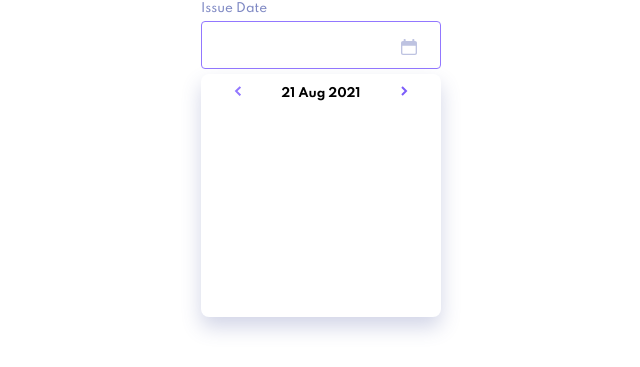
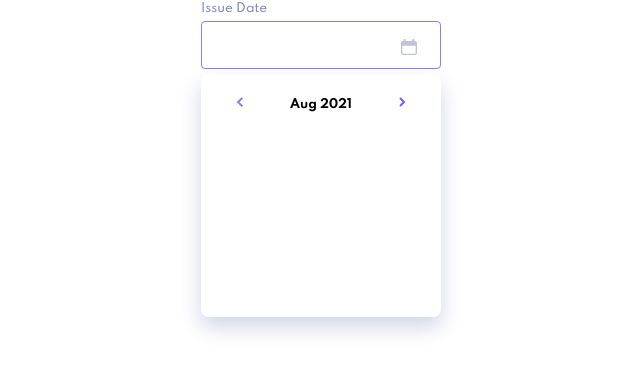
Before and after one commit to ackuser/ng-invoice-app, an Angular app: page / in a window 1280 px wide. Both pictures are taken after a click on the element "Issue Date". Shown: the part 131-498 px from the top of the page, without its empty margins (319-959 px from the left). Built offline with nearby package versions, Linux system fonts and the light colour scheme.

Commit message:
Building datepicker

```diff
--- a/src/app/datepicker-form/datepicker-form.component.html
+++ b/src/app/datepicker-form/datepicker-form.component.html
@@ -8,23 +8,25 @@
   [formControl]="control"
   readonly
 />
-  <img
-    class="icon-calendar"
-    src="../../assets/images/icon-calendar.svg"
-    alt="Plus icon"
-  />
+<img
+  class="icon-calendar"
+  src="../../assets/images/icon-calendar.svg"
+  alt="Plus icon"
+/>
 <div *ngIf="isActive" class="datepicker">
   <div class="datepicker__header">
     <img
       class="icon-arrow"
       src="../../assets/images/icon-arrow-left.svg"
       alt="Plus icon"
+      (click)="setMonth(-1)"
     />
-    <span>21 Aug 2021</span>
+    <span class="title">Aug 2021</span>
     <img
       class="icon-arrow"
       src="../../assets/images/icon-arrow-right.svg"
       alt="Plus icon"
+      (click)="setMonth(1)"
     />
   </div>
 </div>
--- a/src/app/datepicker-form/datepicker-form.component.scss
+++ b/src/app/datepicker-form/datepicker-form.component.scss
@@ -53,7 +53,7 @@
         border-radius: 8px;
         box-shadow: 0px 10px 20px hsla(232, 38%, 45%, 0.247);
         margin-top: 320px;
-        padding: 12px;
+        padding: 18px 12px;
         z-index: 1;
         display: flex;
         flex-direction: column;
@@ -62,6 +62,11 @@
             height: 10%;
             display: flex;
             justify-content: space-around;
+            align-items: center;
+
+            .title {
+                align-self: flex-end;
+            }
 
             .icon-arrow {
                 width: 7px;
--- a/src/app/datepicker-form/datepicker-form.component.ts
+++ b/src/app/datepicker-form/datepicker-form.component.ts
@@ -10,6 +10,10 @@ export class DatepickerFormComponent implements OnInit {
 
   isActive: boolean = false;
 
+  daysMap = ['Sunday', 'Monday', 'Tuesday', 'Wednesday', 'Thursday', 'Friday', 'Saturday'];
+  monthMap = ['January', 'February', 'March', 'April', 'May', 'June', 'July', 'August', 'September', 'October', 'November', 'December'];
+
+
   @HostListener('click') onClick(event: Event) {
     this.isActive = !this.isActive;
   }
@@ -21,4 +25,5 @@ export class DatepickerFormComponent implements OnInit {
   ngOnInit(): void {
   }
 
+  setMonth(arg: number) { }
 }
```
